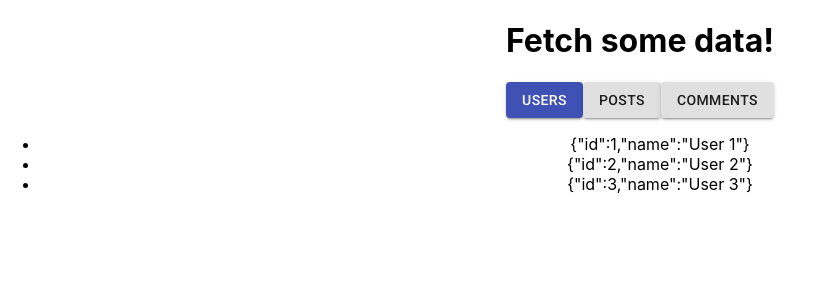
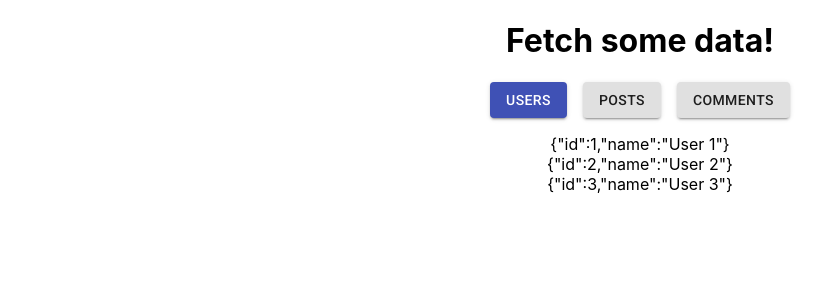
Before and after one commit to Nata25/react-exercise, a React (Create React App) app: page / in a window 1280 px wide. Shown: the top 300 px of the page, without its empty margins (0-831 px from the left). Built offline with nearby package versions, Linux system fonts and the light colour scheme; data requests are answered from the project's data file.

Commit message:
More material ui components and makeStyles hook

```diff
--- a/src/components/DataDisplay.jsx
+++ b/src/components/DataDisplay.jsx
@@ -1,5 +1,7 @@
 import React from 'react'
 import Fetcher from './Fetcher'
+import Container from '@material-ui/core/Container'
+import { makeStyles } from '@material-ui/core/styles'
 
 const DataDisplay = () => {
   const [data, setData] = React.useState(() => [])
@@ -22,16 +24,24 @@ const DataDisplay = () => {
         })
   }, [activeUrl])
 
+  const useStyles = makeStyles({
+    list: {
+      listStyleType: 'none',
+      paddingLeft: 0
+    }
+  })
+  const styles = useStyles()
+
   return (
-    <div>
+    <Container fluid>
       <h1>Fetch some data!</h1>
       <Fetcher dataAlias={activeUrl} submitUrl={setUrl}/>
-      <ul>
+      <ul className={styles.list}>
         {data.map(user =>
           <li key={user.id}>{JSON.stringify(user)}</li>
         )}
       </ul>
-    </div>
+    </Container>
   )
 }
 
--- a/src/components/Fetcher.jsx
+++ b/src/components/Fetcher.jsx
@@ -1,24 +1,26 @@
 import React from 'react'
 import Button from '@material-ui/core/Button'
+import Grid from '@material-ui/core/Grid'
 
 const Fetcher = ({ dataAlias, submitUrl }) => {
   const urls = ['users', 'posts', 'comments']
   return (
-    <div>
+    <Grid container spacing={2} justifyContent="center" alignItems="center">
       {urls.map(button => {
         return (
+          <Grid item key={button}>
             <Button
-            key={button}
               onClick={() => submitUrl(button)}
               color={dataAlias === button ? 'primary' : 'default'}
               variant="contained"
             >
               {button}
             </Button>
+          </Grid>
         )
         })
       }
-    </div>
+    </Grid>
   )
 }
 
```
Lines whose indentation alone changed are shown as unchanged.
